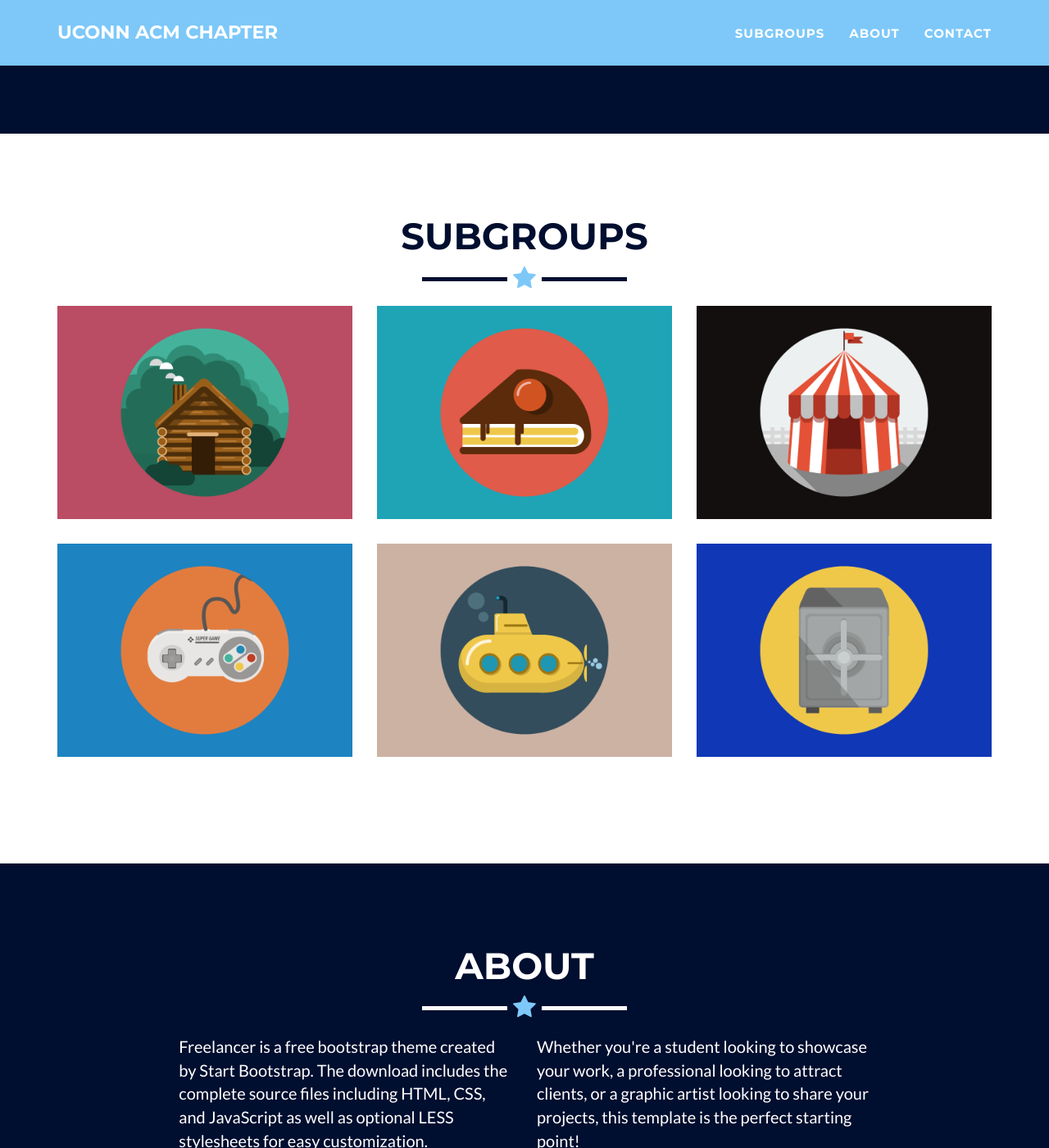
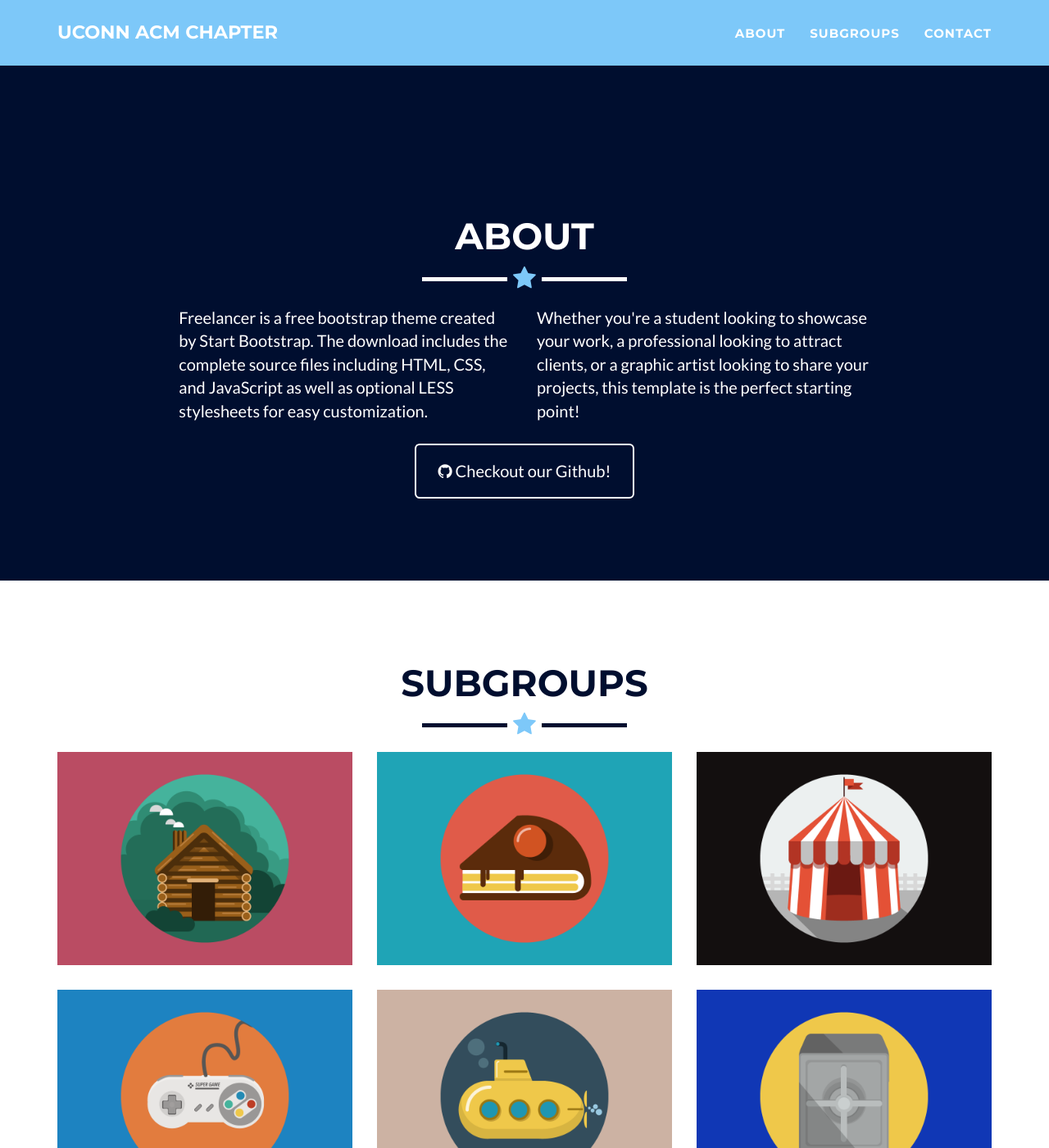
Before and after one commit to coryharrington/UConnACM-Website, a Jekyll site: the page built from index.html, in a window 1280 px wide and 1400 px high, scrolled down 612 px. Shown: the whole window at 82% size. Built offline with Jekyll 4.4.1, drawn with Linux system fonts in a browser that asks for light colours.

Commit message:
Switched about and subgroup position

```diff
--- a/_includes/nav.html
+++ b/_includes/nav.html
@@ -19,10 +19,10 @@
                         <a href="#page-top"></a>
                     </li>
                     <li class="page-scroll">
-                        <a href="#subgroups">Subgroups</a>
+                        <a href="#about">About</a>
                     </li>
                     <li class="page-scroll">
-                        <a href="#about">About</a>
+                        <a href="#subgroups">Subgroups</a>
                     </li>
                     <li class="page-scroll">
                         <a href="#contact">Contact</a>
--- a/_layouts/default.html
+++ b/_layouts/default.html
@@ -4,8 +4,8 @@
     <body id="page-top" class="index">
     {% include nav.html %}
     {% include header.html %}
+    {% include about.html %}
     {% include subgroups_grid.html %}
-    {% include about.html %}
 
     {% if site.contact == "static" %}
     {% include contact_static.html %}
```
